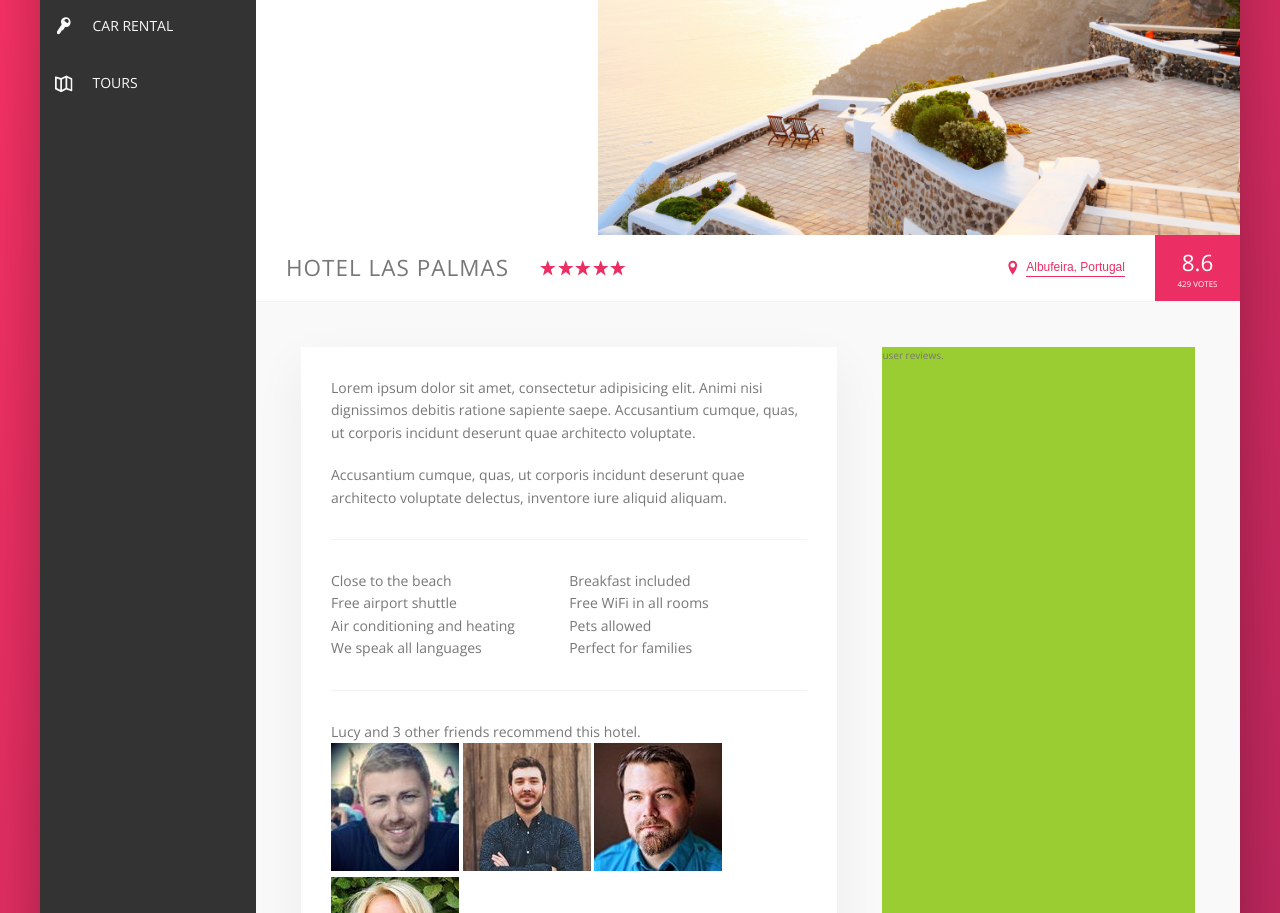
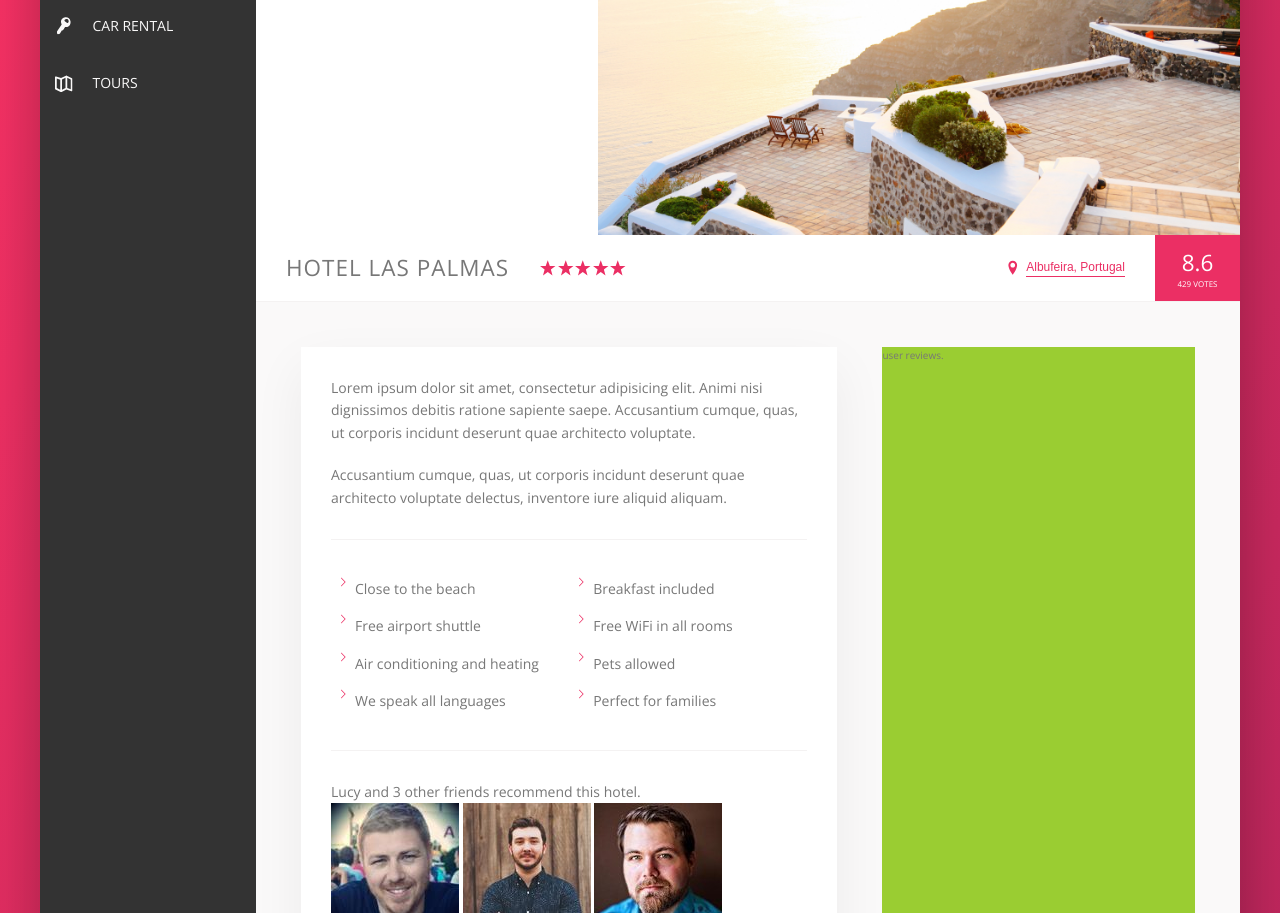
Before and after one commit to aindriu80/Trillio, a website: page index.html in a window 1280 px wide. Shown: the part 300-1213 px from the top of the page. Drawn offline with nearby package versions, Linux system fonts and the light colour scheme.

Commit message:
Building the Description - bkgrd image,color & masks

```diff
--- a/resources/sass/_components.scss
+++ b/resources/sass/_components.scss
@@ -341,7 +341,27 @@
 
     &__item {
         flex: 0 0 50%;
+        margin-bottom: .7rem;
     }
+
+    &__item::before{
+        content: "";
+        display: inline-block;
+        height: 1rem;
+        width: 1rem;
+        margin: .7rem;
+
+        // Older browswers
+        //background-image: url(../img/chevron-thin-right.svg);
+        //background-size: cover;
+
+        //Newer broswers - masks
+        background-color: var(--color-primary);
+        -webkit-mask-image: url(../img/chevron-thin-right.svg);
+        -webkit-mask-size: cover;
+
+    }
+
 }
 
 ////////////////////////////
```
Also changed, not shown: resources/css/style.css.
